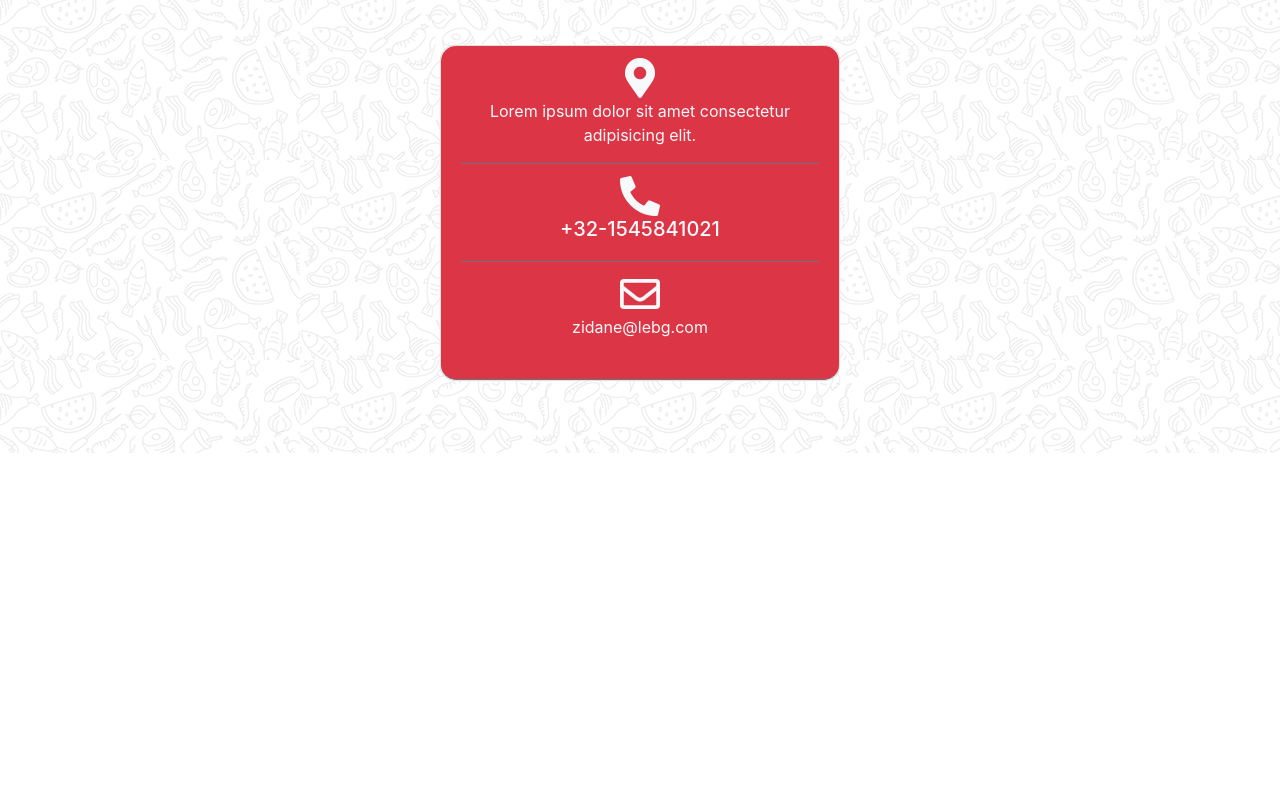
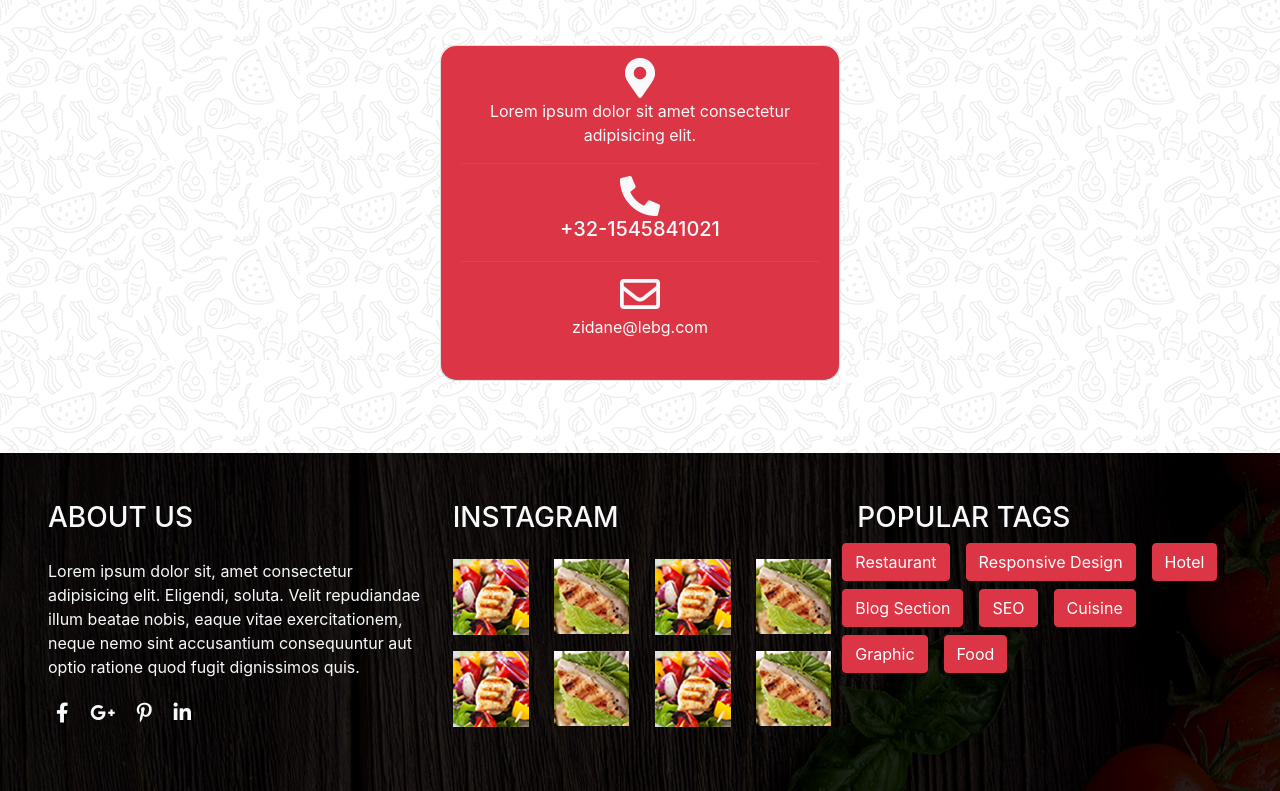
Before and after one commit to oussamaghzl/siteduchef, a website: page index.html in a window 1280 px wide. Shown: the part 6107-6898 px from the top of the page. Before the commit the page ends 6560 px from the top, so only its background shows below. Drawn offline with nearby package versions, Linux system fonts and the light colour scheme.

Commit message:
footer fini

```diff
--- a/index.html
+++ b/index.html
@@ -671,12 +671,12 @@
   <section style="background-image: url(./public/img/testimonials_background.jpg);">
     <div class="text-center py-5">
       <h2 class="text-light"><span class="h2red py-5">Client</span> Testimonials</h2>
-      <img class="py-5" src="./public/img/decoration_line.png" alt="">
+      <img class="py-4" src="./public/img/decoration_line.png" alt="">
     </div>
 
     <div class="testimonials">
 
-      <div class="row">
+      <div class="row mb-5">
         <div class="card bg-transparent mb-3 mr-4" style="max-width: 540px;">
           <div class="row no-gutters">
             <div class="col-md-4 ">
@@ -692,7 +692,7 @@
           </div>
       </div>
       </div>
-      <div class="row ">
+      <div class="row mb-5 ">
         <div class="card bg-transparent mb-3 ml-4" style="max-width: 540px;">
           <div class="row no-gutters">
 
@@ -719,11 +719,11 @@
   <section style="background-image: url('./public/img/main_bg.jpg');">
 
     <div class="text-center py-5">
-      <h2 class="text-dark"><span class="h2red py-5">Client</span> Testimonials</h2>
+      <h2 class="text-dark"><span class="h2red py-5">Our</span> Contact</h2>
       <img class="py-5" src="./public/img/decoration_line.png" alt="">
     </div>
 
-    <div class="testi container pb-5 w-50">
+    <div class="container pb-5 w-50">
       <div class="card text-light mx-auto mb-4 " style="max-width: 25rem; border-radius: 15px;">
         <div class="card-header text-center bg-danger border-secondary" style="border-radius: 15px;">
           <i style="font-size: 40px;" class="fas fa-map-marker-alt"></i>
@@ -742,6 +742,59 @@
 
   </section>
 
+  <!-- Footer -->
+
+  <footer>
+    <div class="row py-5 text-light " style="background-image: url(./public/img/footer_background.jpg);">
+      <div class="d-flex mx-5">
+      <div class="col-4">
+        <h3 class="pb-3">ABOUT US</h3>
+        <p >Lorem ipsum dolor sit, amet consectetur adipisicing elit. Eligendi, soluta. Velit repudiandae illum beatae nobis, eaque vitae exercitationem, neque nemo sint accusantium consequuntur aut optio ratione quod fugit dignissimos quis.</p>
+        <div style="font-size: 20px;">
+          <i class="fab fa-facebook-f p-2"></i>
+          <i class="fab fa-google-plus-g p-2"></i>
+          <i class="fab fa-pinterest-p p-2"></i>
+          <i class="fab fa-linkedin-in p-2"></i>
+        </div>
+      </div>
+      <div class="col-4">
+        <h3 class="pb-3">INSTAGRAM</h3>
+        <div class="row">
+          <div class="col-3 pb-3"><img src="./public/img/instragram_gallery_img1.jpg" alt=""></div>
+          <div class="col-3 pb-3"><img src="./public/img/instragram_gallery_img2.jpg" alt=""></div>
+          <div class="col-3 pb-3"><img src="./public/img/instragram_gallery_img1.jpg" alt=""></div>
+          <div class="col-3 pb-3"><img src="./public/img/instragram_gallery_img2.jpg" alt=""></div>
+        </div>
+        <div class="row">
+          <div class="col-3 pb-3"><img src="./public/img/instragram_gallery_img1.jpg" alt=""></div>
+          <div class="col-3 pb-3"><img src="./public/img/instragram_gallery_img2.jpg" alt=""></div>
+          <div class="col-3 pb-3"><img src="./public/img/instragram_gallery_img1.jpg" alt=""></div>
+          <div class="col-3 pb-3"><img src="./public/img/instragram_gallery_img2.jpg" alt=""></div>
+        </div>
+      </div>
+      <div class="col-4">
+        <h3>POPULAR TAGS</h3>
+        <div>
+
+        <div class="row d-flex pb-2">
+          <button type="button" class="btn btn-danger mr-3">Restaurant</button>
+          <button type="button" class="btn btn-danger mr-3">Responsive Design</button>
+          <button type="button" class="btn btn-danger mr-3">Hotel</button>
+        </div>
+        <div class="row d-flex pb-2">
+          <button type="button" class="btn btn-danger mr-3">Blog Section</button>
+          <button type="button" class="btn btn-danger mr-3">SEO</button>
+          <button type="button" class="btn btn-danger mr-3">Cuisine</button>
+        </div>
+        <div class="row d-flex">
+          <button type="button" class="btn btn-danger mr-3">Graphic</button>
+          <button type="button" class="btn btn-danger mr-3">Food</button>
+        </div>
+      </div>
+    </div>
+      </div>
+    </div>
+  </footer>
   <!-- Script -->
 
     <script src="./node_modules/jquery/dist/jquery.js"></script>
--- a/src/sass/modules/_styles.sass
+++ b/src/sass/modules/_styles.sass
@@ -224,3 +224,5 @@ section
             border: 1px solid white
 
 // Sixieme section
+
+//Septieme section
```
